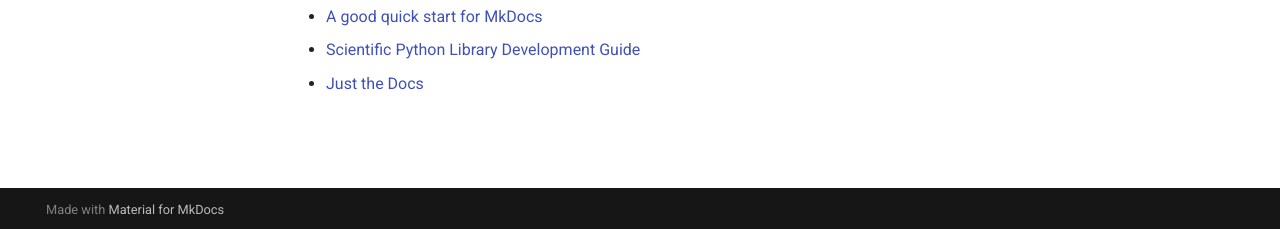
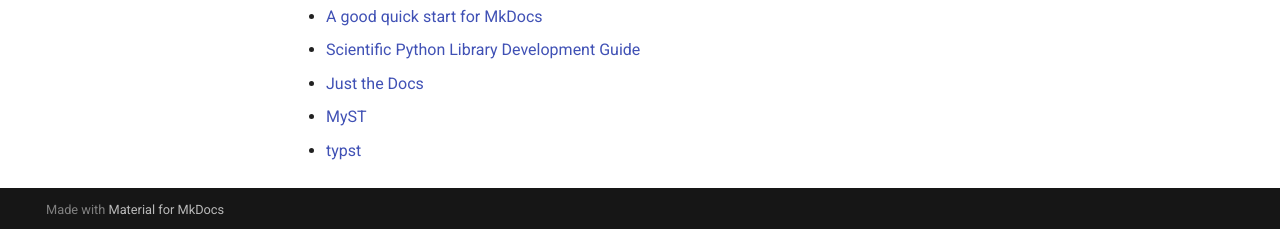
Before and after one commit to yytsui/notes, an MkDocs documentation site: the page built from docs/index.md, in a window 1280 px wide and 1098 px high. Shown: the part 866-1095 px from the top of the window. Built offline with MkDocs 1.6.1 and Material for MkDocs 9.7.7, drawn with Linux system fonts in a browser that asks for light colours.

Commit message:
more doc system

```diff
--- a/docs/index.md
+++ b/docs/index.md
@@ -26,3 +26,5 @@
 * [A good quick start for MkDocs](https://github.com/james-willett/mkdocs-material-youtube-tutorial)
 * [Scientific Python Library Development Guide](https://learn.scientific-python.org/development/)
 * [Just the Docs](https://just-the-docs.com/)
+* [MyST](https://myst-parser.readthedocs.io/en/latest/index.html)
+* [typst](https://typst.app/)
```
